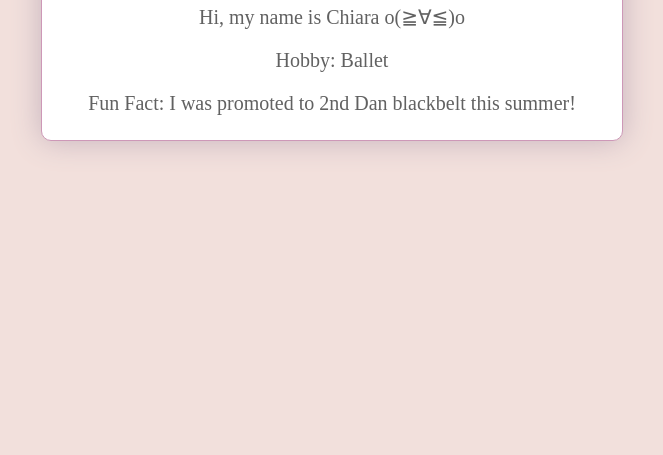
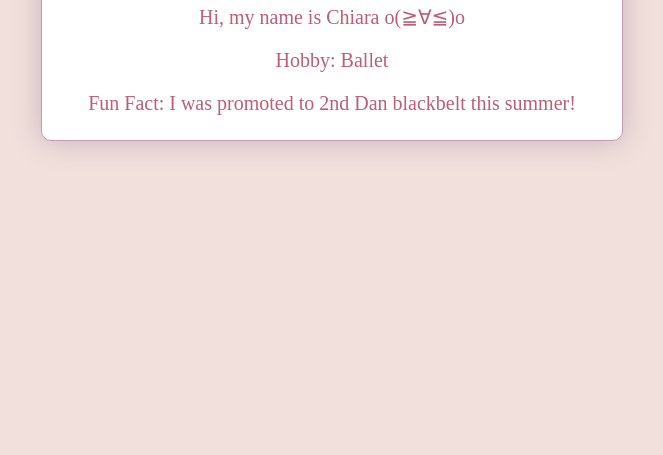
Before and after one commit to sl33p-eepy/CS3_2ndQtrPortfolio_PotassiumCarpiso, a plain HTML site: page public/Q2Bonus1KCarpiso.html in a window 1280 px wide. Shown: the part 345-800 px from the top of the page, without its empty margins (308-971 px from the left). Drawn offline with Linux system fonts and the light colour scheme.

Commit message:
font color

```diff
--- a/public/Q2Bonus1KCarpiso.html
+++ b/public/Q2Bonus1KCarpiso.html
@@ -40,6 +40,7 @@
         }
 
         .container p{
+            color:#be5d77;
             font-size:20px;
             font-style: normal;
             margin-bottom:10px;
```
